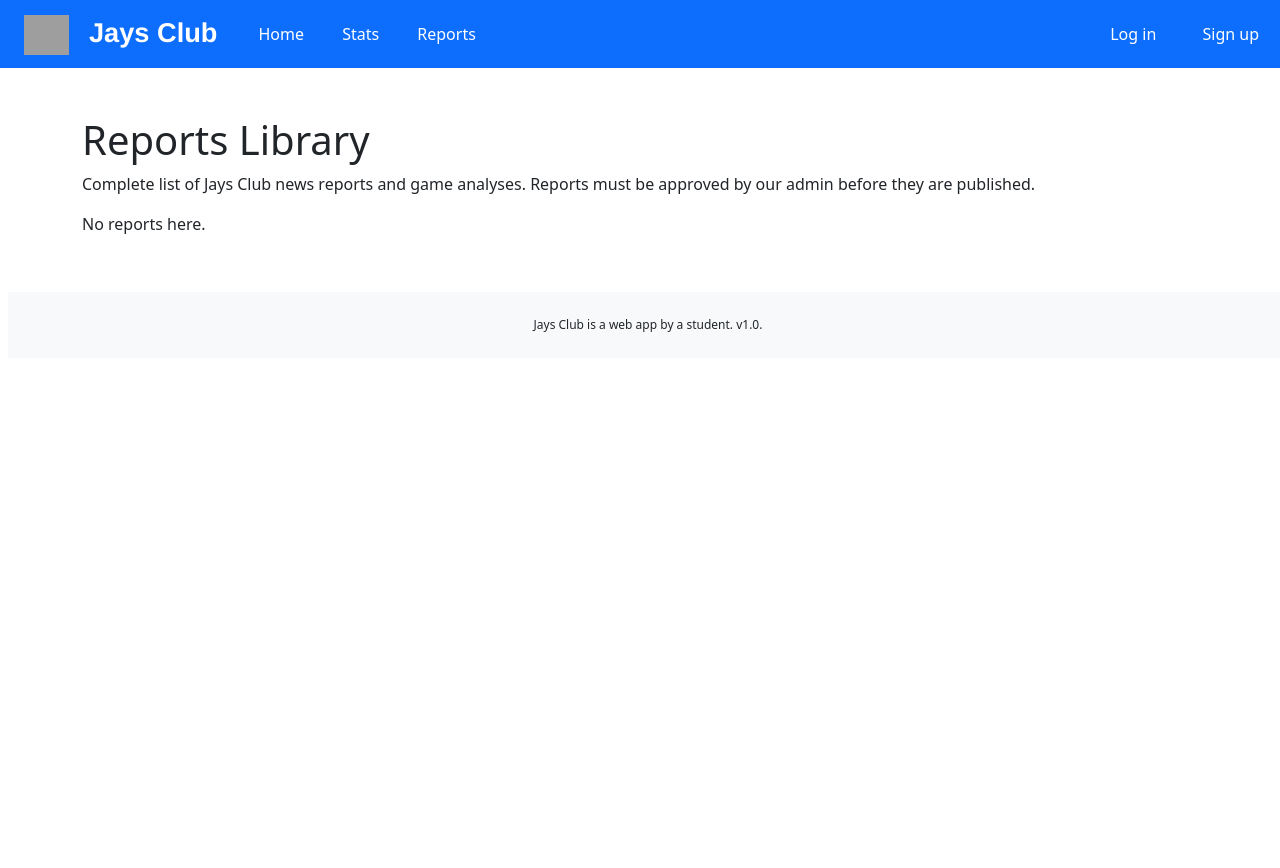
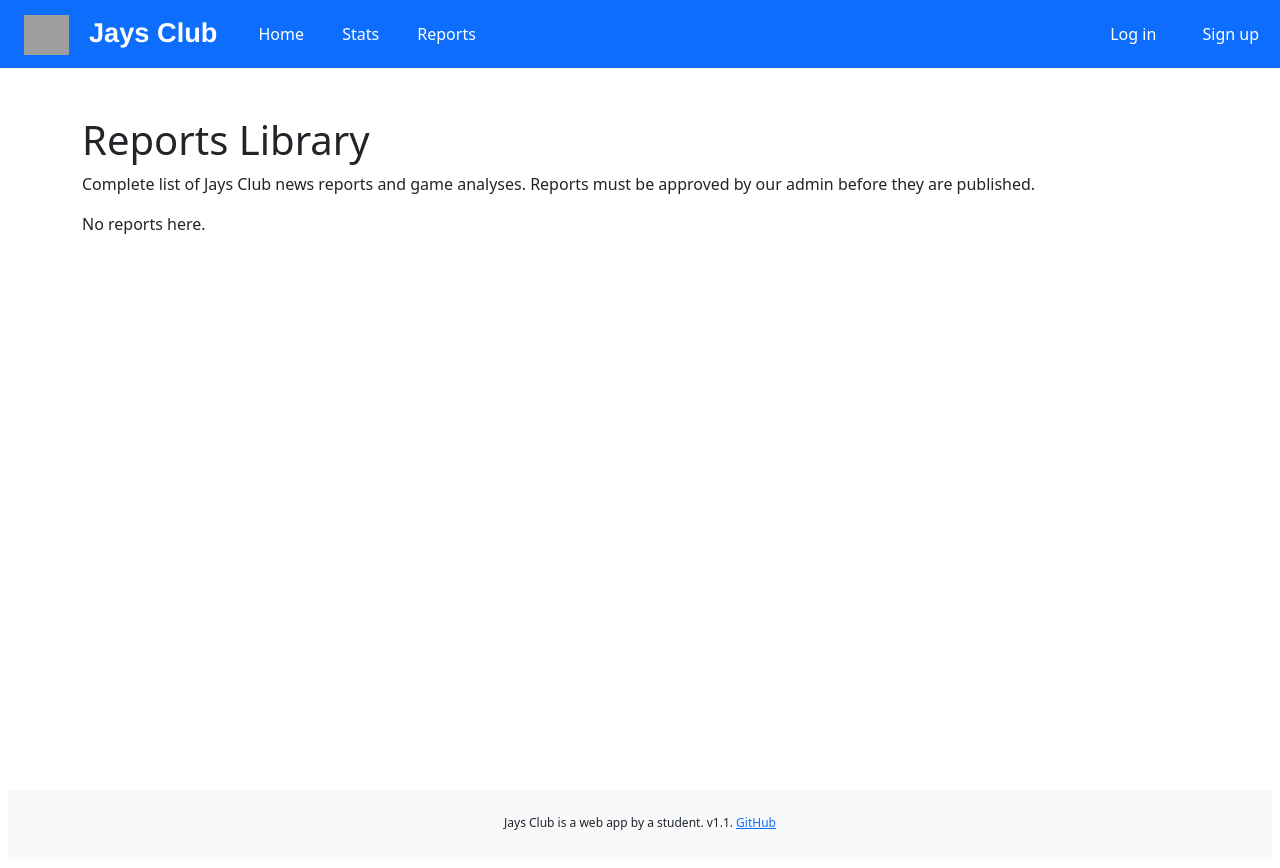
Before and after one commit to mik-00/jaysclub, a Django app: page /reports in a window 1280 px wide. Before the commit the page ends 332 px from the top, so only its background shows below. Run offline with Django 4.2, Linux system fonts and the light colour scheme; data that the repository does not hold is empty; grey boxes are pictures that could not be loaded.

Commit message:
Adjusting footer style

```diff
--- a/bjstatistics/templates/bjstatistics/home.html
+++ b/bjstatistics/templates/bjstatistics/home.html
@@ -28,7 +28,7 @@
             General Manager: Ross Atkins<br>
             Manager: John Schneider<br>
             <div class="my-5">
-                <h4>Current AL East Standings</h4>
+                <h2>AL East Division Standings</h2>
                 <!--Display standings as-is using pre-formatted monospaced text-->
                 <pre class="my-3" style="font-size: 15px; color:rgb(71, 71, 71);">{{standings}}</pre>
             </div>
--- a/bjstatistics/templates/bjstatistics/pitchers.html
+++ b/bjstatistics/templates/bjstatistics/pitchers.html
@@ -10,7 +10,7 @@
     <!--Display statistics as-is using pre-formatted monospaced text-->
     <pre class="my-4">{{pitching}}</pre>
     <!--Display definitions for non-obvious stats-->
-    <pre style="font-family:Helvetica">ERA = Earned run average   WHIP = Walks plus hits per inning pitched   HBP = Hit by pitch</pre>
+    <pre style="font-family:Helvetica">ERA = Earned run average   ERA+ = League ERA, adjusted for park factors x 100 / ERA   WHIP = Walks plus hits per inning pitched   HBP = Hit by pitch</pre>
     <!--Button to return to statistics dashboard-->
     <a href="{% url 'statshome' %}" class="btn btn-secondary my-3">Back</a>
 </body>
--- a/blog/templates/blog/blog_list.html
+++ b/blog/templates/blog/blog_list.html
@@ -1,10 +1,12 @@
 {% extends "base.html" %}
+{% load static %}
 {% block content %}
 <head>
     <!-- Meta tags -->
     <meta charset="utf-8">
     <meta name="viewport" content="width=device-width, initial-scale=1, shrink-to-fit=no">
     <title>Blog</title>
+    <link rel="stylesheet" href="{% static 'css/style.css' %}">
     <style>
     * {
         box-sizing: border-box;
--- a/home/templates/home/report_form.html
+++ b/home/templates/home/report_form.html
@@ -1,8 +1,10 @@
 {% extends 'base.html' %}
+{% load static %}
 {% block content %}
 <head>
     <meta charset="UTF-8" name="viewport" content="width=device-width, initial-scale=1">
     <title>Create Report</title>
+    <link rel="stylesheet" href="{% static 'css/style.css' %}">
 </head>
 <body>
     <h1>Create Report</h1>
--- a/home/templates/home/report_list.html
+++ b/home/templates/home/report_list.html
@@ -1,5 +1,11 @@
 {% extends "base.html" %}
+{% load static %}
 {% block content %}
+<head>
+    <meta charset="UTF-8" name="viewport" content="width=device-width, initial-scale=1">
+    <title>Reports Library</title>
+    <link rel="stylesheet" href="{% static 'css/style.css' %}">
+</head>
 <body>
     <h1>Reports Library</h1>
     <p>Complete list of Jays Club news reports and game analyses. Reports must be approved by our admin before they are published.</p>
--- a/static/templates/base.html
+++ b/static/templates/base.html
@@ -6,11 +6,18 @@
         <meta name="viewport" content="width=device-width, initial-scale=1">
         <meta name="description" content="Toronto Blue Jays Fan Site featuring a fan blog, season schedule and up-to-date stats.">
         <link href="https://cdn.jsdelivr.net/npm/bootstrap@5.0.1/dist/css/bootstrap.min.css" rel="stylesheet" integrity="sha384-+0n0xVW2eSR5OomGNYDnhzAbDsOXxcvSN1TPprVMTNDbiYZCxYbOOl7+AMvyTG2x" crossorigin="anonymous">
+        <link rel="stylesheet" href="{% static 'css/style.css' %}">
         <style>
         .navbar-brand{
             font-family: "Helvetica Neue" !important;
             font-size: 1.7rem !important;
             font-weight: bold;
+        }
+        .flex-wrapper {
+            display: flex;
+            min-height: 100vh;
+            flex-direction: column;
+            justify-content: space-between;
         }
         </style>
     </head>
@@ -45,6 +52,7 @@
         </nav>
         <!--Navbar display ends here-->
 
+        <div class="flex-wrapper">
             <!--Block to extend the template with other pages-->
             <div class="my-5 text-left container">
                 {% block content %}
@@ -52,8 +60,12 @@
             </div>
 
             <!--Footer display-->
-        <div class="m-2 bg-light" style="position: absolute; width: 100%; text-align: center; font-size: 0.75rem;">
-            <p class="m-4"> Jays Club is a web app by a student. v1.0. </p>
+            <footer class="m-2 bg-light" style="margin-top: auto; height: 70px; text-align: center;">
+                <p class="m-4" style="font-size: 0.75rem;">
+                    Jays Club is a web app by a student. v1.1.
+                    <a href="https://github.com/mik-00">GitHub</a>
+                </p>
+            </footer>
         </div>
     </body>
 </html>
```
Lines whose indentation alone changed are shown as unchanged.
